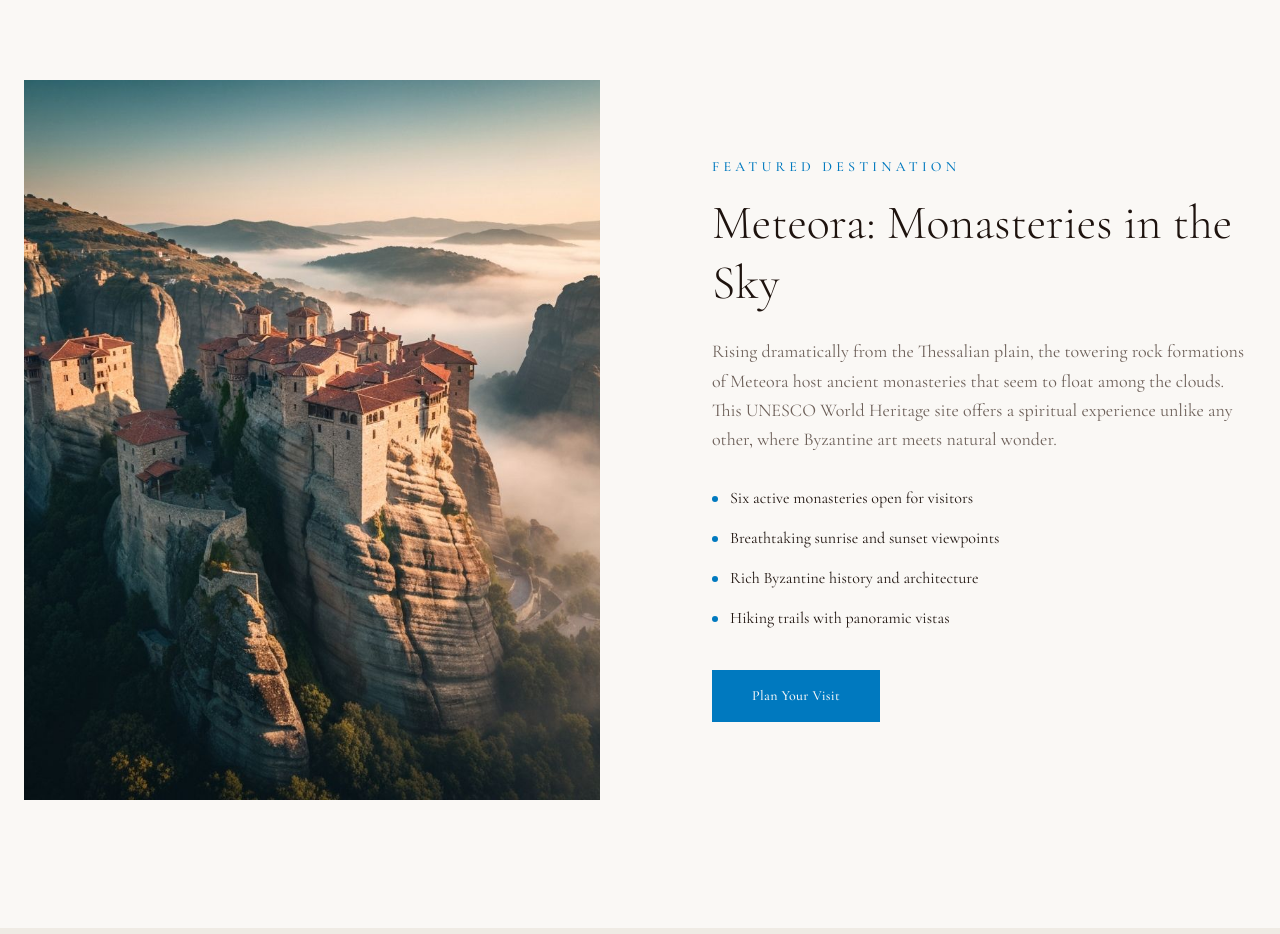
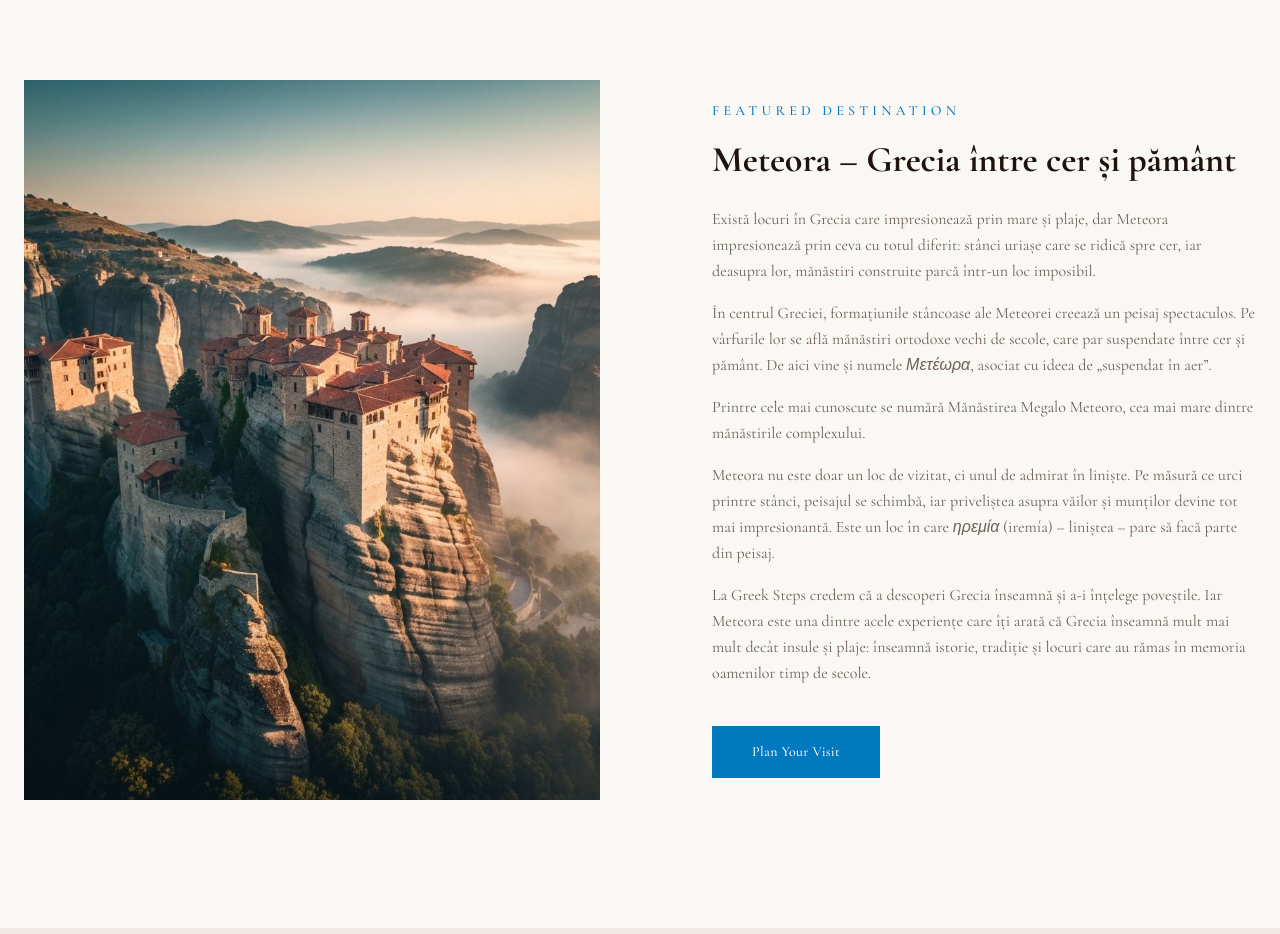
Before and after one commit to ultim-ate/ultim-ate, a Next.js app: page / in a window 1280 px wide. Shown: the part 3940-4874 px from the top of the page. Built offline with nearby package versions, Linux system fonts and the light colour scheme.

Commit message:
Add Romanian Meteora text next to featured image

```diff
--- a/components/featured.tsx
+++ b/components/featured.tsx
@@ -10,7 +10,7 @@ export function Featured() {
             <div className="relative aspect-[4/5] overflow-hidden">
               <Image
                 src="/images/meteora.jpg"
-                alt="Meteora monasteries perched on rock pillars"
+                alt="Mănăstirile Meteora construite pe vârfurile stâncilor"
                 fill
                 className="object-cover"
               />
@@ -24,29 +24,43 @@ export function Featured() {
             <p className="text-sm font-sans font-medium tracking-[0.3em] uppercase text-primary mb-4">
               Featured Destination
             </p>
-            <h2 className="text-4xl md:text-5xl font-light mb-6 leading-tight">
-              Meteora: Monasteries in the Sky
+            <h2 className="text-3xl md:text-4xl font-bold mb-6 leading-tight text-balance">
+              Meteora – Grecia între cer și pământ
             </h2>
-            <p className="text-muted-foreground text-lg leading-relaxed mb-8">
-              Rising dramatically from the Thessalian plain, the towering rock
-              formations of Meteora host ancient monasteries that seem to float
-              among the clouds. This UNESCO World Heritage site offers a
-              spiritual experience unlike any other, where Byzantine art meets
-              natural wonder.
-            </p>
-            <ul className="space-y-4 mb-10">
-              {[
-                "Six active monasteries open for visitors",
-                "Breathtaking sunrise and sunset viewpoints",
-                "Rich Byzantine history and architecture",
-                "Hiking trails with panoramic vistas",
-              ].map((item, index) => (
-                <li key={index} className="flex items-start gap-3">
-                  <span className="w-1.5 h-1.5 rounded-full bg-primary mt-2.5 flex-shrink-0" />
-                  <span className="text-foreground font-sans">{item}</span>
-                </li>
-              ))}
-            </ul>
+            <div className="flex flex-col gap-4 text-muted-foreground text-base leading-relaxed mb-10 text-pretty">
+              <p>
+                Există locuri în Grecia care impresionează prin mare și plaje,
+                dar Meteora impresionează prin ceva cu totul diferit: stânci
+                uriașe care se ridică spre cer, iar deasupra lor, mănăstiri
+                construite parcă într-un loc imposibil.
+              </p>
+              <p>
+                În centrul Greciei, formațiunile stâncoase ale Meteorei creează
+                un peisaj spectaculos. Pe vârfurile lor se află mănăstiri
+                ortodoxe vechi de secole, care par suspendate între cer și
+                pământ. De aici vine și numele <em lang="el" translate="no" className="notranslate">Μετέωρα</em>,
+                asociat cu ideea de „suspendat în aer”.
+              </p>
+              <p>
+                Printre cele mai cunoscute se numără Mănăstirea Megalo Meteoro,
+                cea mai mare dintre mănăstirile complexului.
+              </p>
+              <p>
+                Meteora nu este doar un loc de vizitat, ci unul de admirat în
+                liniște. Pe măsură ce urci printre stânci, peisajul se schimbă,
+                iar priveliștea asupra văilor și munților devine tot mai
+                impresionantă. Este un loc în care{" "}
+                <em lang="el" translate="no" className="notranslate">ηρεμία</em> (iremía) – liniștea – pare să facă
+                parte din peisaj.
+              </p>
+              <p>
+                La Greek Steps credem că a descoperi Grecia înseamnă și a-i
+                înțelege poveștile. Iar Meteora este una dintre acele experiențe
+                care îți arată că Grecia înseamnă mult mai mult decât insule și
+                plaje: înseamnă istorie, tradiție și locuri care au rămas în
+                memoria oamenilor timp de secole.
+              </p>
+            </div>
             <a
               href="#contact"
               className="inline-block px-10 py-4 bg-primary text-primary-foreground font-sans text-sm font-medium tracking-wide hover:bg-primary/90 transition-colors"
```
